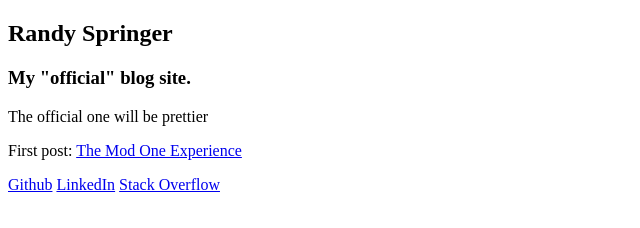
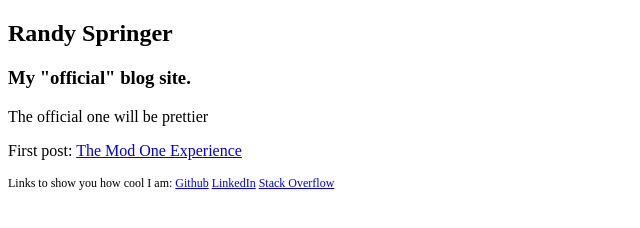
Before and after one commit to randy-darsh/randy-darsh.github.io, a plain HTML site: page index.html in a window 1280 px wide. Shown: the whole page, without its empty margins (0-640 px from the left). Drawn offline with Linux system fonts and the light colour scheme.

Commit message:
final agian

```diff
--- a/index.html
+++ b/index.html
@@ -17,8 +17,10 @@
    </section>
  </main>
  <footer>
+   <p>Links to show you how cool I am:
    <a href="https://github.com/randy-darsh">Github</a>
    <a href="https://www.linkedin.com/in/randal-springer/">LinkedIn</a>
    <a href="https://stackoverflow.com/users/8098485/randy-darsh">Stack Overflow</a>
+  </p>
  </footer>
 </html>
--- a/styles.css
+++ b/styles.css
@@ -6,3 +6,7 @@ body {
 section {
   font-size: 16px
 }
+
+footer {
+  font-size: 12px
+}
```
